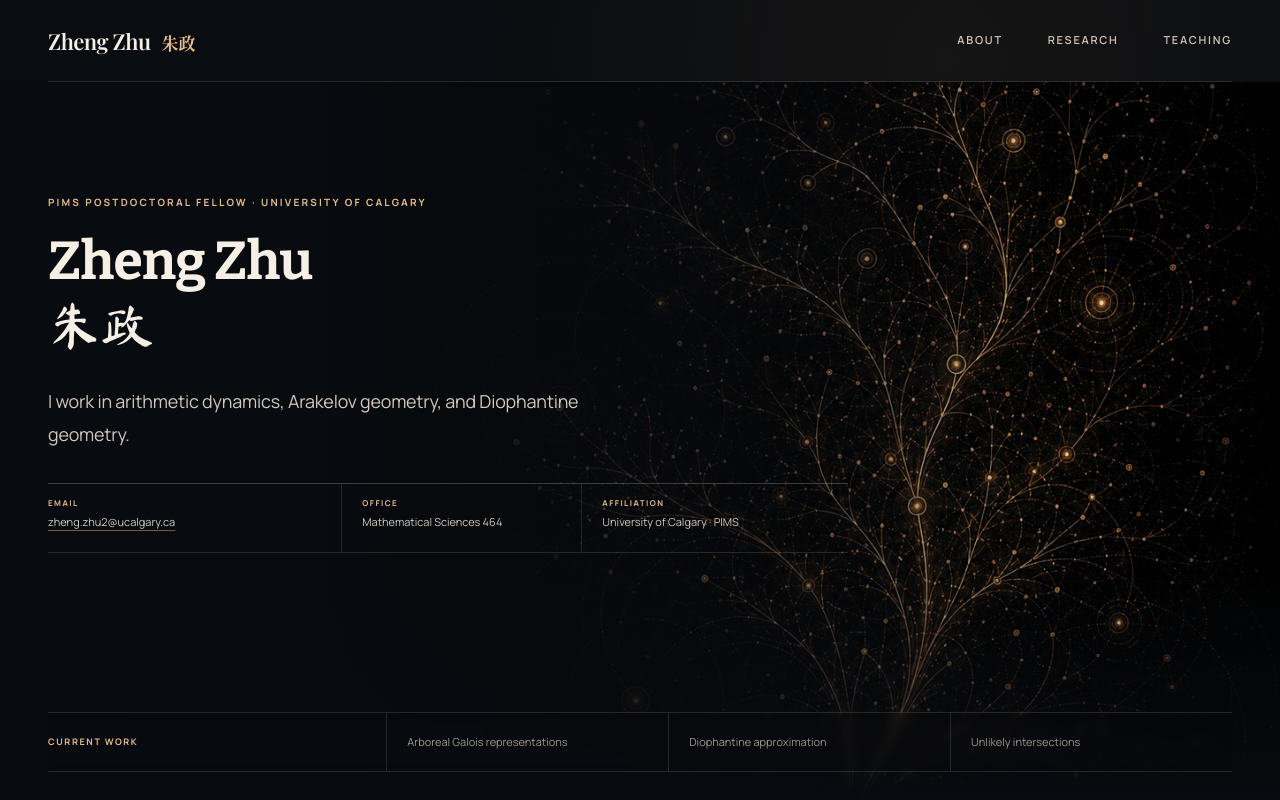
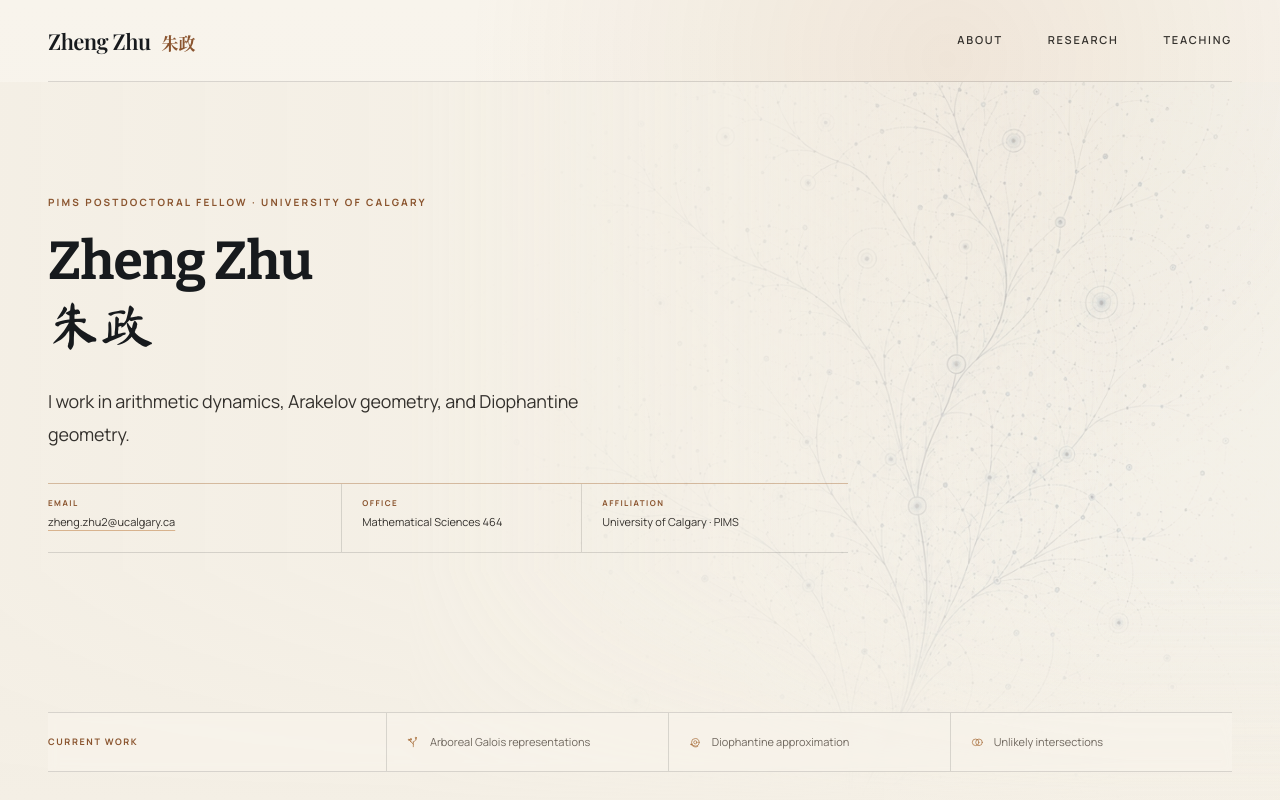
Before and after one commit to HodgeBundle/Personal-Website, a Next.js app: page / in a window 1280 px wide. Shown: the top 800 px of the page. Built offline with nearby package versions, Linux system fonts and the light colour scheme.

Commit message:
Adopt warm ivory theme and research icons

```diff
--- a/app/globals.css
+++ b/app/globals.css
@@ -1,15 +1,15 @@
 @import "tailwindcss";
 
 :root {
-  --ink: #080b0f;
-  --ink-raised: #0e1319;
-  --ivory: #f5efe5;
-  --body: #d2c8bc;
-  --muted: #9f978d;
-  --accent: #c58a54;
-  --accent-light: #e6bb8e;
-  --line: rgba(245, 239, 229, 0.13);
-  --line-strong: rgba(245, 239, 229, 0.22);
+  --ink: #f4efe5;
+  --ink-raised: #eae2d6;
+  --ivory: #171a1d;
+  --body: #34312d;
+  --muted: #6f675e;
+  --accent: #a86f3c;
+  --accent-light: #8a542e;
+  --line: rgba(23, 26, 29, 0.14);
+  --line-strong: rgba(168, 111, 60, 0.42);
   --content: 1240px;
 }
 
@@ -57,8 +57,8 @@ button:focus-visible {
   min-height: 100vh;
   overflow: hidden;
   background:
-    radial-gradient(circle at 74% 4%, rgba(197, 138, 84, 0.07), transparent 30rem),
-    linear-gradient(180deg, #090c10, var(--ink));
+    radial-gradient(circle at 74% 4%, rgba(168, 111, 60, 0.11), transparent 30rem),
+    linear-gradient(180deg, #f8f4ec, var(--ink));
 }
 
 .site-header {
@@ -147,15 +147,16 @@ button:focus-visible {
 .hero-art {
   z-index: -3;
   background: var(--hero-image) 74% 50% / cover no-repeat;
-  opacity: 0.92;
-  filter: contrast(1.08) brightness(1.06);
+  opacity: 0.33;
+  filter: invert(1) sepia(0.22) saturate(0.76) contrast(0.72) brightness(1.08);
+  mix-blend-mode: multiply;
   animation: hero-reveal 1000ms cubic-bezier(.2,.65,.25,1) both;
 }
 
 .hero-shade {
   z-index: -2;
   background:
-    linear-gradient(90deg, var(--ink) 0%, rgba(8, 11, 15, 0.98) 24%, rgba(8, 11, 15, 0.7) 54%, rgba(8, 11, 15, 0.08) 84%),
+    linear-gradient(90deg, rgba(244, 239, 229, 0.99) 0%, rgba(244, 239, 229, 0.97) 32%, rgba(244, 239, 229, 0.72) 58%, rgba(244, 239, 229, 0.12) 88%),
     linear-gradient(0deg, var(--ink) 0%, transparent 32%);
 }
 
@@ -292,7 +293,7 @@ button:focus-visible {
 
 .button-primary {
   background: var(--accent);
-  color: #110d09;
+  color: #fffaf2;
 }
 
 .button-primary:hover {
@@ -301,7 +302,7 @@ button:focus-visible {
 
 .button-secondary {
   border-color: var(--line-strong);
-  background: rgba(8, 11, 15, 0.45);
+  background: rgba(255, 255, 255, 0.32);
   color: var(--ivory);
 }
 
@@ -319,7 +320,7 @@ button:focus-visible {
   grid-template-columns: 1.2fr repeat(3, 1fr);
   border-top: 1px solid var(--line);
   border-bottom: 1px solid var(--line);
-  background: rgba(8, 11, 15, 0.26);
+  background: rgba(248, 244, 236, 0.7);
   backdrop-filter: blur(5px);
 }
 
@@ -334,8 +335,22 @@ button:focus-visible {
   line-height: 1.4;
 }
 
-.current-work > span[aria-hidden="true"] {
-  display: none;
+.current-work-area {
+  gap: 10px;
+}
+
+.area-icon {
+  width: 1.15em;
+  height: 1.15em;
+  flex: 0 0 auto;
+  overflow: visible;
+  color: var(--accent);
+  fill: none;
+  stroke: currentColor;
+  stroke-linecap: round;
+  stroke-linejoin: round;
+  stroke-width: 1.15;
+  vector-effect: non-scaling-stroke;
 }
 
 .current-work .current-work-label {
@@ -465,8 +480,9 @@ button:focus-visible {
   width: 57%;
   content: "";
   background: var(--hero-image) 77% 47% / cover no-repeat;
-  opacity: 0.25;
-  filter: contrast(1.08);
+  opacity: 0.2;
+  filter: invert(1) sepia(0.22) saturate(0.76) contrast(0.72) brightness(1.08);
+  mix-blend-mode: multiply;
   mask-image: linear-gradient(90deg, transparent, #000 42%);
   pointer-events: none;
 }
@@ -588,7 +604,7 @@ button:focus-visible {
   margin-top: 54px;
   padding: 28px 32px 25px;
   border: 1px solid var(--line);
-  background: linear-gradient(135deg, rgba(245, 239, 229, 0.035), rgba(245, 239, 229, 0.01));
+  background: linear-gradient(135deg, rgba(255, 255, 255, 0.34), rgba(255, 255, 255, 0.12));
 }
 
 .contact-card h2 {
@@ -645,7 +661,7 @@ button:focus-visible {
 }
 
 .interest-grid article:hover {
-  background: rgba(245, 239, 229, 0.025);
+  background: rgba(255, 255, 255, 0.32);
 }
 
 .interest-grid article:last-child {
@@ -707,7 +723,7 @@ button:focus-visible {
 }
 
 .works-list li:hover {
-  background: rgba(245, 239, 229, 0.026);
+  background: rgba(255, 255, 255, 0.32);
 }
 
 .work-type,
@@ -759,7 +775,7 @@ button:focus-visible {
 }
 
 .course-card:hover {
-  background: rgba(245, 239, 229, 0.026);
+  background: rgba(255, 255, 255, 0.32);
 }
 
 .course-term p {
@@ -794,7 +810,7 @@ button:focus-visible {
 
 @keyframes hero-reveal {
   from { opacity: 0; transform: scale(1.015); }
-  to { opacity: 0.92; transform: scale(1); }
+  to { opacity: 0.33; transform: scale(1); }
 }
 
 @media (max-width: 820px) {
@@ -836,12 +852,12 @@ button:focus-visible {
 
   .hero-art {
     background-position: 60% 52%;
-    opacity: 0.64;
+    opacity: 0.26;
   }
 
   .hero-shade {
     background:
-      linear-gradient(90deg, rgba(8, 11, 15, 0.99), rgba(8, 11, 15, 0.46)),
+      linear-gradient(90deg, rgba(244, 239, 229, 0.99), rgba(244, 239, 229, 0.54)),
       linear-gradient(0deg, var(--ink) 0%, transparent 48%);
   }
 
--- a/app/page.tsx
+++ b/app/page.tsx
@@ -38,11 +38,18 @@ export default function Home() {
 
         <aside className="current-work" aria-label="Current research themes">
           <span className="current-work-label">Current work</span>
-          <span>Arboreal Galois representations</span>
-          <span aria-hidden="true">·</span>
-          <span>Diophantine approximation</span>
-          <span aria-hidden="true">·</span>
-          <span>Unlikely intersections</span>
+          <span className="current-work-area">
+            <TreeIcon />
+            <span>Arboreal Galois representations</span>
+          </span>
+          <span className="current-work-area">
+            <OrbitIcon />
+            <span>Diophantine approximation</span>
+          </span>
+          <span className="current-work-area">
+            <IntersectionIcon />
+            <span>Unlikely intersections</span>
+          </span>
         </aside>
       </section>
 
@@ -63,3 +70,34 @@ export default function Home() {
     </main>
   );
 }
+
+function TreeIcon() {
+  return (
+    <svg className="area-icon" viewBox="0 0 20 20" aria-hidden="true">
+      <path d="M10 17V9m0 4L6 9m4 1 4-4M6 9V5M14 6V3M6 9 3 6" />
+      <circle cx="3" cy="6" r="1" />
+      <circle cx="6" cy="5" r="1" />
+      <circle cx="14" cy="3" r="1" />
+    </svg>
+  );
+}
+
+function OrbitIcon() {
+  return (
+    <svg className="area-icon" viewBox="0 0 20 20" aria-hidden="true">
+      <circle cx="10" cy="10" r="2.5" />
+      <circle cx="10" cy="10" r="6" />
+      <path d="M3.5 13.2C5.6 17 10.2 18.5 14 16.4" />
+      <circle cx="3.5" cy="13.2" r="0.9" />
+    </svg>
+  );
+}
+
+function IntersectionIcon() {
+  return (
+    <svg className="area-icon" viewBox="0 0 20 20" aria-hidden="true">
+      <circle cx="7.3" cy="10" r="5.2" />
+      <circle cx="12.7" cy="10" r="5.2" />
+    </svg>
+  );
+}
```
